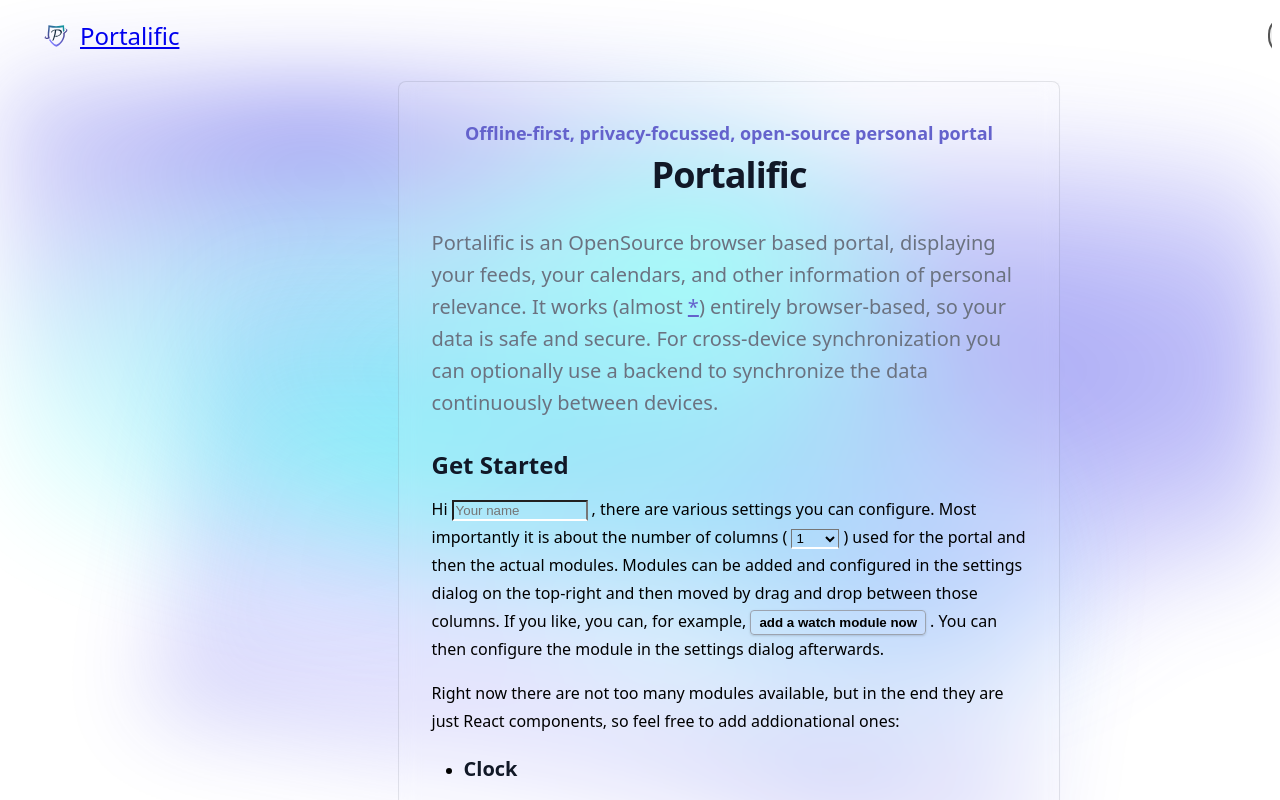
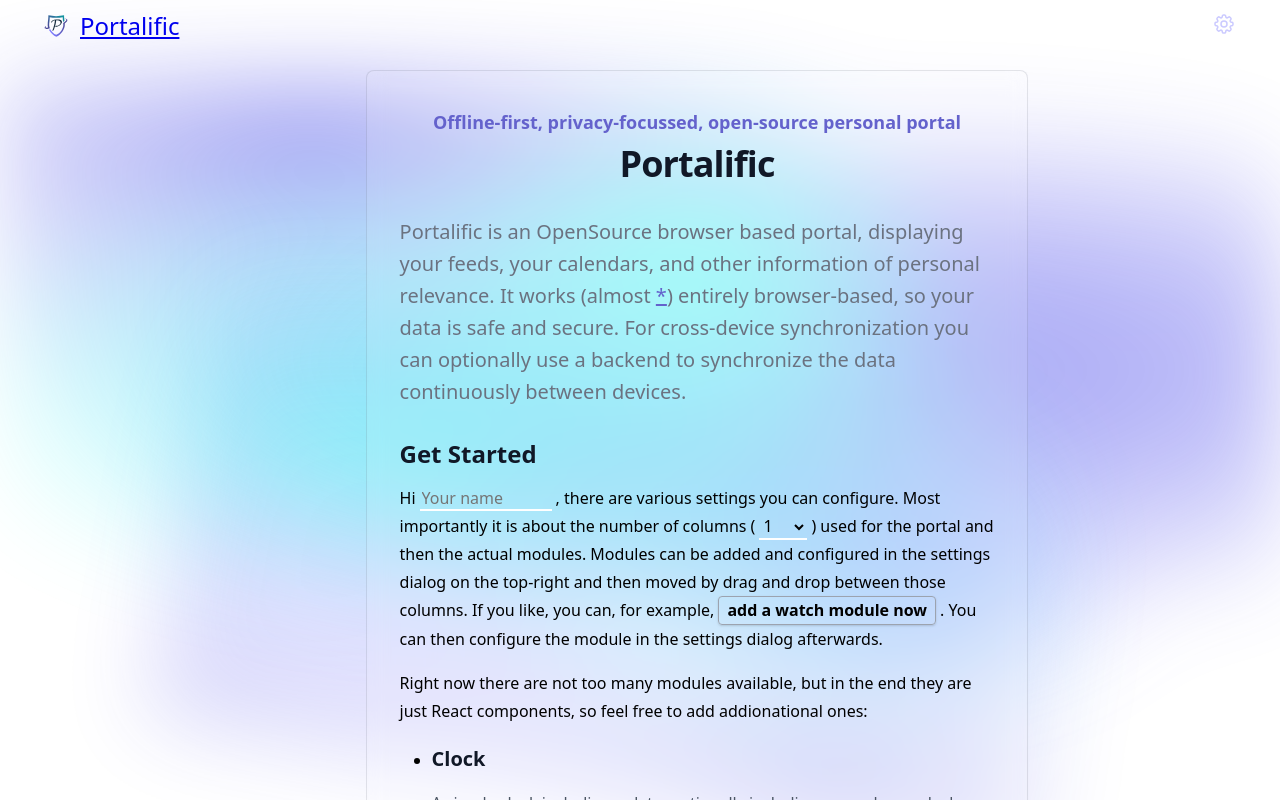
Before and after one commit to kore/portalific, a Next.js app: page / in a window 1280 px wide. Shown: the top 800 px of the page. Built offline with nearby package versions, Linux system fonts and the light colour scheme.

Commit message:
fix: Started fixing styling issues after moving to BEM styles

```diff
--- a/package.json
+++ b/package.json
@@ -21,6 +21,7 @@
     "classnames": "^2.3.2",
     "ical.js": "^1.5.0",
     "next": "^13.0.4",
+    "normalize.css": "^8.0.1",
     "qrcode.react": "^3.1.0",
     "react": "^18.2.0",
     "react-copy-to-clipboard": "^5.1.0",
--- a/pages/_app.js
+++ b/pages/_app.js
@@ -1,6 +1,6 @@
 import { DndProvider } from "react-dnd";
 import { HTML5Backend } from "react-dnd-html5-backend";
-import "../styles/globals.css";
+import "../styles/globals.scss";
 import "../styles/theme.scss";
 
 function MyApp({ Component, pageProps }) {
--- a/styles/globals.css
+++ /dev/null
@@ -1 +0,0 @@
-/* Empty globals.css - all styles are now in theme.scss */
--- /dev/null
+++ b/styles/globals.scss
@@ -0,0 +1,96 @@
+@import "normalize.css/normalize.css";
+
+:root {
+  // Primary colors
+  --color-primary-50: #f2f2ff;
+  --color-primary-100: #e5e4ff;
+  --color-primary-200: #cbcaff;
+  --color-primary-300: #b1afff;
+  --color-primary-400: #9795ff;
+  --color-primary-500: #7D7AFF;
+  --color-primary-600: #6462cc;
+  --color-primary-700: #4b4999;
+  --color-primary-800: #323166;
+  --color-primary-900: #26254d;
+
+  // Gradient colors
+  --color-gradient-1: #7d7aff;
+  --color-gradient-2: #2121e2;
+  --color-gradient-3: #00fff0;
+  --color-gradient-4: #8785FF;
+
+  // Fonts
+  --font-primary: ui-sans-serif, system-ui, sans-serif;
+  --font-secondary: ui-sans-serif, system-ui, sans-serif;
+
+  // Spacing
+  --spacing-xs: 0.25rem;
+  --spacing-sm: 0.5rem;
+  --spacing-md: 1rem;
+  --spacing-lg: 2rem;
+  --spacing-xl: 4rem;
+
+  // Breakpoints
+  --breakpoint-sm: 640px;
+  --breakpoint-md: 768px;
+  --breakpoint-lg: 1024px;
+  --breakpoint-xl: 1280px;
+}
+
+body, html {
+  overflow-x: hidden;
+  margin: 0;
+  padding: 0;
+}
+
+input, button, select {
+  border: none;
+  outline: none;
+  background: none;
+}
+
+.typography {
+  font-family: var(--font-primary);
+  font-size: 1.125rem;
+  line-height: 1.75rem;
+  background-color: white;
+  text-rendering: optimizeLegibility;
+  -webkit-font-smoothing: antialiased;
+
+  .theme--dark & {
+    background-color: #1f2937; // dark:bg-gray-900
+    color: white;
+  }
+
+  &__heading {
+    font-weight: 700;
+
+    &--1 {
+      font-size: 2rem;
+      line-height: 2.5rem;
+      margin-bottom: 1rem;
+    }
+
+    &--2 {
+      font-size: 1.5rem;
+      line-height: 2rem;
+      margin-bottom: 0.75rem;
+    }
+
+    &--3 {
+      font-size: 1.25rem;
+      line-height: 1.75rem;
+      margin-bottom: 0.5rem;
+    }
+  }
+
+  &__body {
+    font-size: 1rem;
+    line-height: 1.5rem;
+
+    &--small {
+      font-size: 0.875rem;
+      line-height: 1.25rem;
+    }
+  }
+}
--- a/styles/theme.scss
+++ b/styles/theme.scss
@@ -1,46 +1,5 @@
 // Portalific Theme SCSS using BEM methodology
 // -----------------------------------------
-
-// Colors
-// ------
-
-// CSS Variables for theming
-:root {
-  // Primary colors
-  --color-primary-50: #f2f2ff;
-  --color-primary-100: #e5e4ff;
-  --color-primary-200: #cbcaff;
-  --color-primary-300: #b1afff;
-  --color-primary-400: #9795ff;
-  --color-primary-500: #7D7AFF;
-  --color-primary-600: #6462cc;
-  --color-primary-700: #4b4999;
-  --color-primary-800: #323166;
-  --color-primary-900: #26254d;
-
-  // Gradient colors
-  --color-gradient-1: #7d7aff;
-  --color-gradient-2: #2121e2;
-  --color-gradient-3: #00fff0;
-  --color-gradient-4: #8785FF;
-
-  // Fonts
-  --font-primary: ui-sans-serif, system-ui, sans-serif;
-  --font-secondary: ui-sans-serif, system-ui, sans-serif;
-
-  // Spacing
-  --spacing-xs: 0.25rem;
-  --spacing-sm: 0.5rem;
-  --spacing-md: 1rem;
-  --spacing-lg: 2rem;
-  --spacing-xl: 4rem;
-
-  // Breakpoints
-  --breakpoint-sm: 640px;
-  --breakpoint-md: 768px;
-  --breakpoint-lg: 1024px;
-  --breakpoint-xl: 1280px;
-}
 
 // Dark mode variables
 .theme--dark {
@@ -50,55 +9,6 @@
   --color-error: #ff6b6b;
 }
 
-// Typography
-// ----------
-
-.typography {
-  font-family: var(--font-primary);
-  font-size: 1.125rem;
-  line-height: 1.75rem;
-  overflow-x: hidden;
-  background-color: white;
-  text-rendering: optimizeLegibility;
-  -webkit-font-smoothing: antialiased;
-
-  .theme--dark & {
-    background-color: #1f2937; // dark:bg-gray-900
-    color: white;
-  }
-
-  &__heading {
-    font-weight: 700;
-
-    &--1 {
-      font-size: 2rem;
-      line-height: 2.5rem;
-      margin-bottom: 1rem;
-    }
-
-    &--2 {
-      font-size: 1.5rem;
-      line-height: 2rem;
-      margin-bottom: 0.75rem;
-    }
-
-    &--3 {
-      font-size: 1.25rem;
-      line-height: 1.75rem;
-      margin-bottom: 0.5rem;
-    }
-  }
-
-  &__body {
-    font-size: 1rem;
-    line-height: 1.5rem;
-
-    &--small {
-      font-size: 0.875rem;
-      line-height: 1.25rem;
-    }
-  }
-}
 
 // Layout
 // ------
@@ -112,13 +22,14 @@
     display: flex;
     flex-direction: column;
     align-items: center;
-    width: 100%;
+    width: calc(100% - 2 * var(--spacing-xs));
     height: 100%;
     padding: 0 var(--spacing-xs);
     margin: 0 auto;
 
     @media (min-width: 1024px) {
       padding: 0 var(--spacing-lg);
+      width: calc(100% - 2 * var(--spacing-lg));
     }
   }
 
@@ -185,7 +96,8 @@
 
 .header {
   display: flex;
-  width: 100%;
+  width: calc(100% - 2 * var(--spacing-sm));
+  margin: 0;
   align-items: center;
   padding: var(--spacing-sm);
 
```
Also changed, not shown: 1 other file (tests, documents, lock files or other folders).
